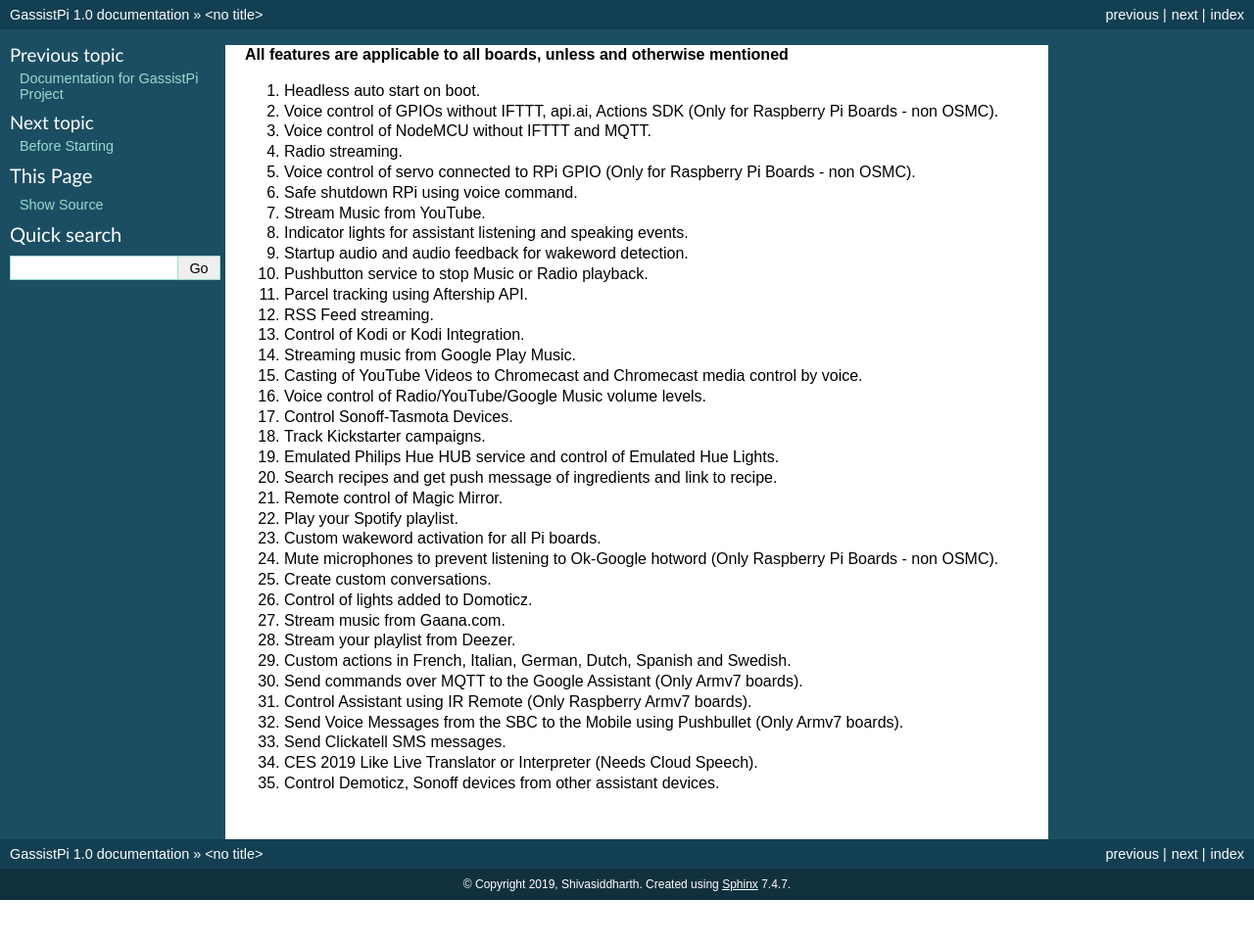
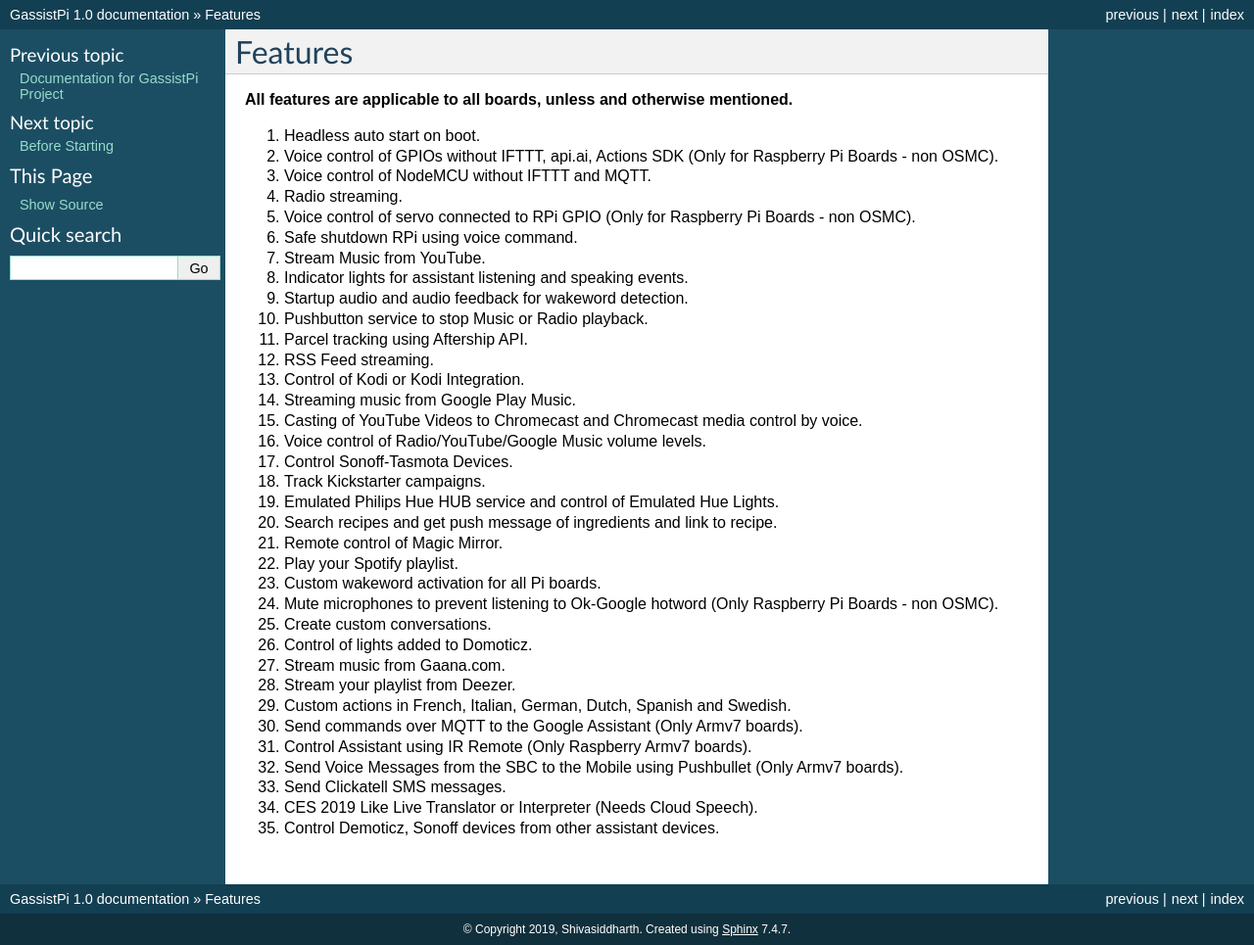
Before and after one commit to shivasiddharth/GassistPi-Documentation, a Sphinx documentation site: the page built from docs/features.rst, in a window 1280 px wide. Shown: the whole page at 98% size. Built offline with Sphinx 7.4.7, drawn with Linux system fonts in a browser that asks for light colours; before the commit the page ends 919 px from its top, so only the background shows below that.

Commit message:
Update features.rst

```diff
--- a/docs/features.rst
+++ b/docs/features.rst
@@ -1,10 +1,10 @@
 
-=========
+========
 Features
-==========
+========
 
 
-**All features are applicable to all boards, unless and otherwise mentioned**
+**All features are applicable to all boards, unless and otherwise mentioned.**
 
 1.   Headless auto start on boot.
 2.   Voice control of GPIOs without IFTTT, api.ai, Actions SDK (Only for Raspberry Pi Boards - non OSMC).
```
